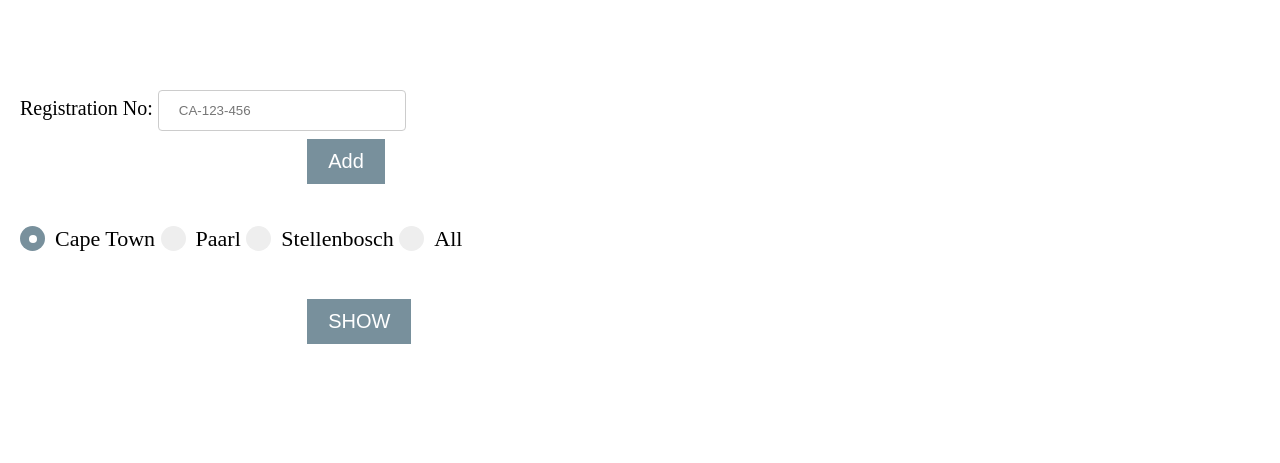
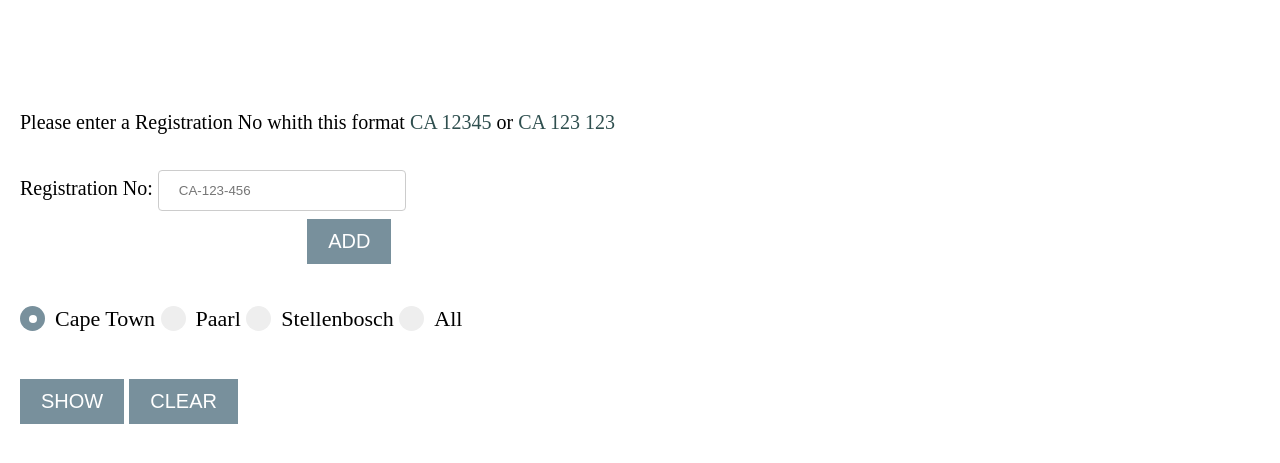
Before and after one commit to Welheminah/Registration, a plain HTML site: page index.html in a window 1280 px wide. Shown: the part 123-586 px from the top of the page. Drawn offline with Linux system fonts and the light colour scheme.

Commit message:
finished

```diff
--- a/CSS/reg.css
+++ b/CSS/reg.css
@@ -103,7 +103,7 @@ input[type=text], select {
 }
 
 
-.main button {
+.main .theButton {
     padding: 10px 20px;
     background:#78909c;
     border: 1px solid  #78909c;
@@ -113,6 +113,17 @@ input[type=text], select {
     position: absolute;
     left: 24%;
 }
+.btn-grp button{
+  padding: 10px 20px;
+    background:#78909c;
+    border: 1px solid  #78909c;
+    color: white;
+    cursor: pointer;
+    font-size: 20px;
+    margin: auto;
+
+}
+
 .btn {
   padding: 10px 20px;
   background:#ffdb58 ;
@@ -146,6 +157,14 @@ main {
  color: red;
 }
 
+.five {
+  color: #2F4F4F;
+}
+
+.six {
+  color: #2F4F4F;
+}
+
 
 
 @media (max-width: 800px) {
--- a/JS/dom-logic.js
+++ b/JS/dom-logic.js
@@ -4,7 +4,7 @@ var dispayElement = document.querySelector(".dispay");
 var alertElement = document.querySelector(".alert");
 var select = document.querySelector(".select");
 var show = document.querySelector(".show");
-
+var clear = document.querySelector(".clear");
 var dispayFilter = document.querySelector(".dispayFilter");
 
 
@@ -101,6 +101,14 @@ function goFilter() {
   }
 }
 
+function clearAll(){
+  localStorage ['reg'] = "";
+  storePlatesLocal = [];
+  dispayElement.innerHTML = "";
+  dispayFilter.innerHTML = "";
+  window.location.reload();
+}
+
 
 function letsUncheck() {
   var radio = document.querySelector("input[name='town']:checked");
@@ -110,3 +118,4 @@ function letsUncheck() {
 show.addEventListener('click', goFilter);
 theButton.addEventListener('click', theReg);
 show.addEventListener('click', letsUncheck);
+clear.addEventListener('click', clearAll);
--- a/index.html
+++ b/index.html
@@ -1,11 +1,13 @@
 <!DOCTYPE html>
 <html lang="en">
+
 <head>
   <meta charset="UTF-8">
   <meta name="viewport" content="width=device-width, initial-scale=1.0">
   <link rel="stylesheet" href="./CSS/reg.css">
   <title>Registration</title>
 </head>
+
 <body>
   <div class="theHeading">
     <h1>REGISTRATIONS</h1>
@@ -13,9 +15,11 @@
 
   <div class="main">
     <div class="alert"></div><br>
+    <p>Please enter a Registration No whith this format <span class="five">CA 12345 </span> or <span class="six">CA 123
+        123</span> </p>
     <label for="reg">Registration No:</label>
     <input type="text" id="reg" name="regNo" placeholder="CA-123-456" class="regNo"><br>
-            <button class="theButton">Add</button><br>
+    <button class="theButton">ADD</button><br>
 
 
     <br>
@@ -36,9 +40,10 @@
       <span class="checkmark"></span>
     </label> <br>
     <br>
+    <div class="btn-grp">
       <button class="show">SHOW</button>
-              <!-- <button class="show-all">SHOW ALL</button> -->
-
+      <button class="clear">CLEAR</button>
+    </div>
 
   </div><br>
 
@@ -51,4 +56,5 @@
   <script src="./JS/reg-factory.js"></script>
   <script src="./JS/dom-logic.js"></script>
 </body>
+
 </html>
```
Lines whose indentation alone changed are shown as unchanged.
